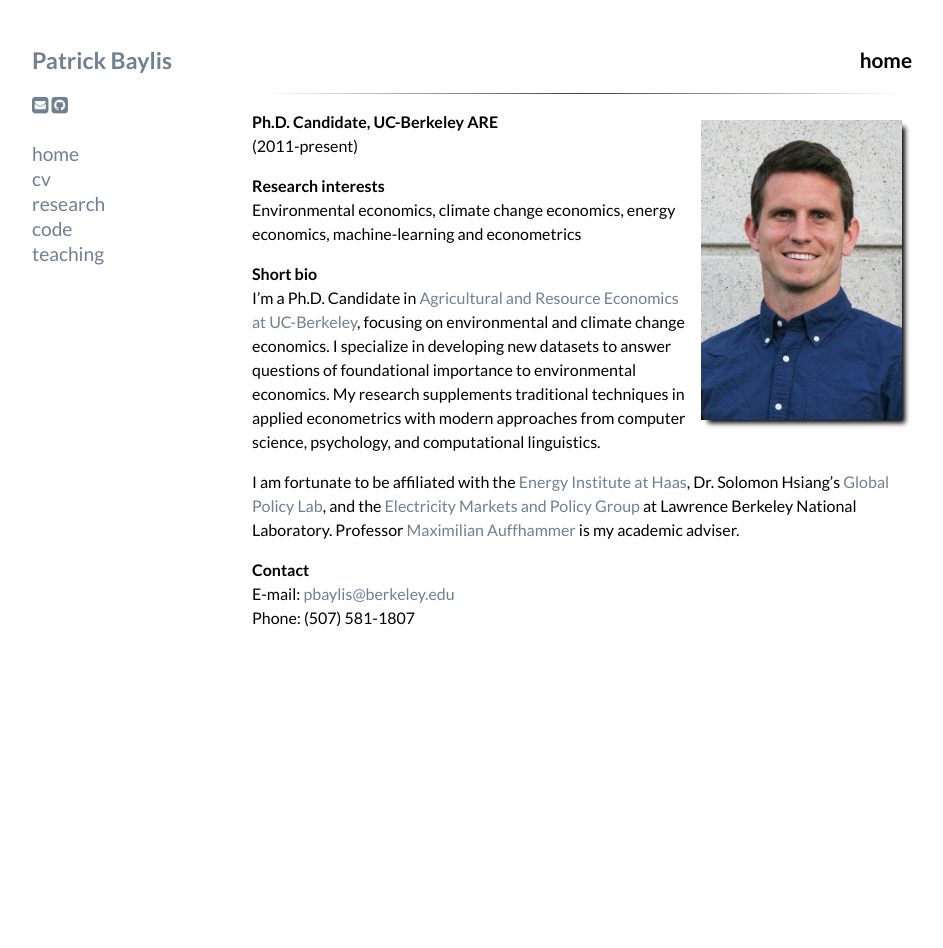
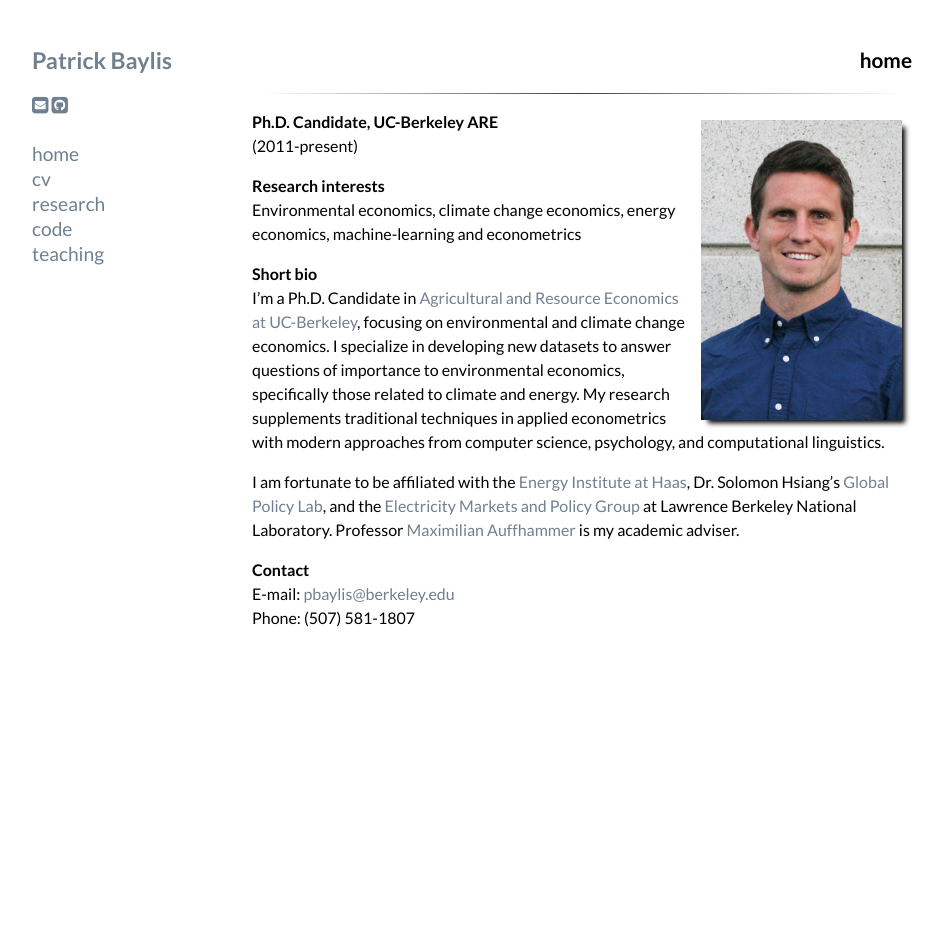
Before and after one commit to pbaylis/pbaylis.github.io, a Jekyll site: the page built from index.markdown, in a window 1280 px wide. Shown: the whole page, without its empty margins (168-1111 px from the left). Built offline with Jekyll 4.4.1, drawn with Linux system fonts in a browser that asks for light colours; nearby versions of some CDN libraries; Markdown is read by kramdown in place of the engine named in the settings.

Commit message:
front page update

```diff
--- a/index.markdown
+++ b/index.markdown
@@ -13,7 +13,7 @@ title: Patrick Baylis
 Environmental economics, climate change economics, energy economics, machine-learning and econometrics
 
 **Short bio** <br>
-I'm a Ph.D. Candidate in [Agricultural and Resource Economics at UC-Berkeley](http://areweb.berkeley.edu), focusing on environmental and climate change economics. I specialize in developing new datasets to answer questions of foundational importance to environmental economics. My research supplements  traditional techniques in applied econometrics with modern approaches from computer science, psychology, and computational linguistics.
+I'm a Ph.D. Candidate in [Agricultural and Resource Economics at UC-Berkeley](http://areweb.berkeley.edu), focusing on environmental and climate change economics. I specialize in developing new datasets to answer questions of  importance to environmental economics, specifically those related to climate and energy. My research supplements  traditional techniques in applied econometrics with modern approaches from computer science, psychology, and computational linguistics.
 
 I am fortunate to be affiliated with the [Energy Institute at Haas](https://ei.haas.berkeley.edu), Dr. Solomon Hsiang's [Global Policy Lab](http://www.solomonhsiang.com/lab), and the [Electricity Markets and Policy Group](http://emp.lbl.gov/) at Lawrence Berkeley National Laboratory. Professor [Maximilian Auffhammer](http://www.auffhammer.com/) is my academic adviser.
 
```
